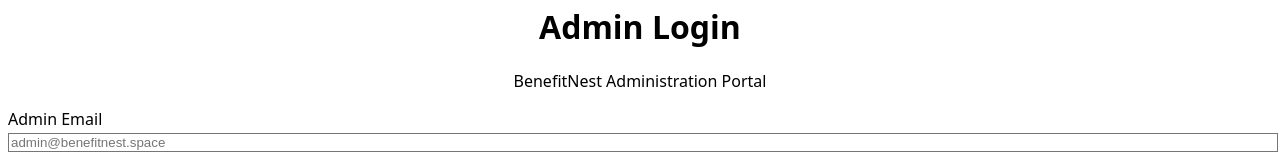
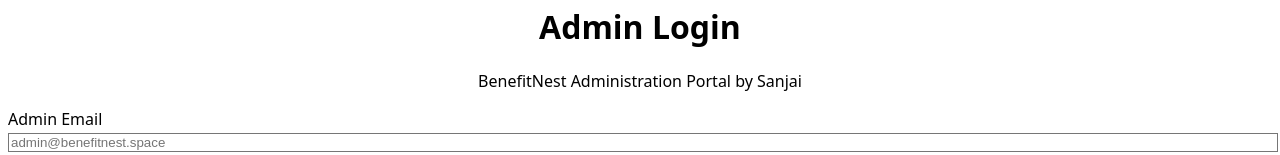
Before and after one commit to sanjaisinghraj/benefitnest-frontend, a Next.js app: page /admin in a window 1280 px wide. Shown: the part 1413-1568 px from the top of the page. Built offline with nearby package versions, Linux system fonts and the light colour scheme.

Commit message:
page.tsx changed

```diff
--- a/app/admin/page.tsx
+++ b/app/admin/page.tsx
@@ -39,7 +39,7 @@
           />
           <h1 className="text-3xl font-bold text-gray-900">Admin Login</h1>
           <p className="text-gray-600 mt-1 text-sm">
-            BenefitNest Administration Portal
+            BenefitNest Administration Portal by Sanjai
           </p>
         </div>
 
```
